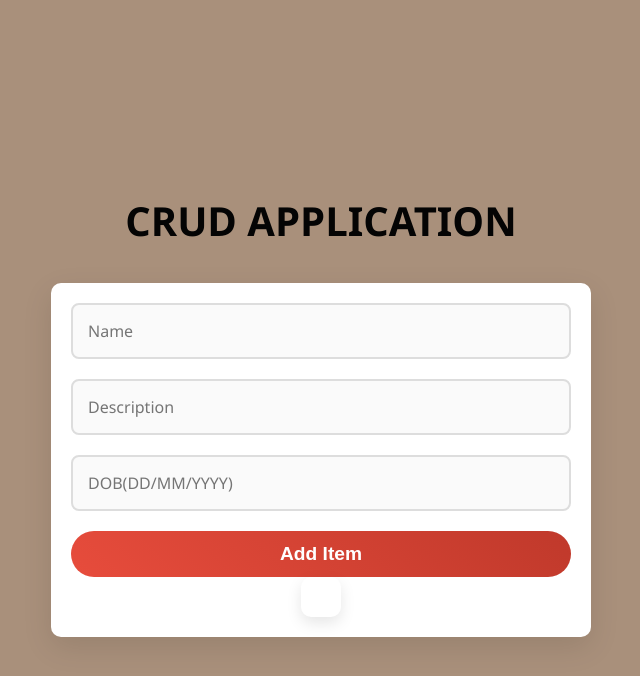
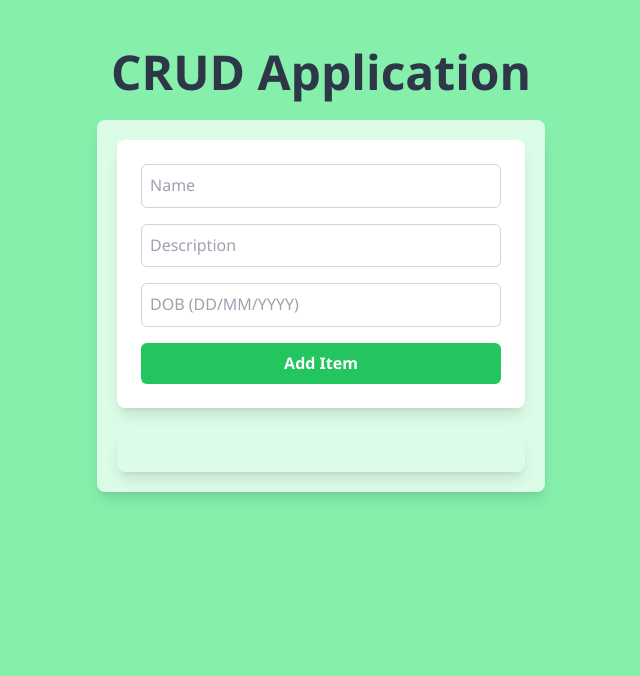
Before and after one commit to yatharth-innostax/CRUD-Application, a React (Create React App) app: page / in a window 1280 px wide. Shown: the top 676 px of the page, without its empty margins (319-959 px from the left). Built offline with nearby package versions, Linux system fonts and the light colour scheme.

Commit message:
Integrated Tailwindcss by replacing regular Css

```diff
--- a/postcss.config.js
+++ b/postcss.config.js
@@ -1,6 +1,6 @@
 module.exports = {
-    plugins: [
-      require('tailwindcss'),
-      require('autoprefixer'),
-    ],
-  }
+    plugins: {
+      tailwindcss: {},
+      autoprefixer: {},
+    },
+  };
--- a/src/App.css
+++ b/src/App.css
@@ -1,28 +1,3 @@
-.App {
-  display: flex;
-  flex-direction: column;
-  align-items: center;
-  justify-content: center;
-  height: 100vh;
-  background-color: #f0f4f8;
-  padding: 0 20px;
-}
+/* src/App.css */
 
-.App-logo {
-  height: 200px;
-  animation: App-logo-spin infinite 20s linear;
-}
-
-.App-header {
-  font-size: 1.5rem;
-  margin: 20px;
-}
-
-@keyframes App-logo-spin {
-  from {
-    transform: rotate(0deg);
-  }
-  to {
-    transform: rotate(360deg);
-  }
-}
+/* This file can be kept empty now, as we will use tailwind classes for styling. You can add custom styles here later if needed. */
--- a/src/App.js
+++ b/src/App.js
@@ -7,41 +7,32 @@ const App = () => {
   const [items, setItems] = useState([]);
   const [editingItem, setEditingItem] = useState(null);
 
-  const addItem = (item) =>{
-    setItems([...items, { ...item, id:Date.now() }]);
+  const addItem = (item) => {
+    setItems([...items, { ...item, id: Date.now() }]);
   };
 
   const updateItem = (updatedItem) => {
-    setItems(items.map(item=> item.id === updatedItem.id ? updatedItem : item));
+    setItems(items.map(item => item.id === updatedItem.id ? updatedItem : item));
     setEditingItem(null);
   };
 
-  const deleteItem = (id) =>{
-    setItems(items.filter(item => item.id !==id));
+  const deleteItem = (id) => {
+    setItems(items.filter(item => item.id !== id));
   };
 
   const editItem = (item) => {
     setEditingItem(item);
   };
 
-  return(
-    <div className='min-h-screen bg-gray-100 p-6'>
-      <h1 className="text-3xl font-bold text-center text-blue-600 my-6">CRUD Application</h1>
-      <div class="Formdiv">
-      <ItemForm
-        addItem={addItem}
-        updateItem={updateItem}
-        editingItem={editingItem}
-      />
-
-      <ItemList
-       items={items}
-       deleteItem={deleteItem}
-       editItem={editItem}
-      />
+  return (
+    <div className="min-h-screen bg-green-300 p-6 mx-auto">
+      <h1 className="text-5xl font-semibold text-center text-black-600 my-6">CRUD Application</h1>
+      <div className=" max-w-md mx-auto bg-green-100 shadow-lg rounded-lg p-5 ">
+        <ItemForm addItem={addItem} updateItem={updateItem} editingItem={editingItem} />
+        <ItemList items={items} deleteItem={deleteItem} editItem={editItem} />
       </div>
     </div>
-  )
+  );
 };
 
 export default App;
--- a/src/ItemList.js
+++ b/src/ItemList.js
@@ -2,9 +2,9 @@ import React from 'react';
 
 const ItemList = ({ items, deleteItem, editItem }) => {
   return (
-    <ul className="max-w-md mx-auto bg-white shadow-lg rounded-lg p-4">
+    <ul className="max-w-md mx-auto bg-green-100 shadow-lg rounded-lg p-5">
       {items.map((item) => (
-        <li key={item.id} className="flex justify-between items-center p-3 border-b last:border-b-0">
+        <li key={item.id} className="flex justify-between items-center p-4 border-b border-gray-300 text-base text-gray-800 transition-all duration-300 hover:bg-gray-50">
           <span className="text-gray-700">
             <strong>{item.name}</strong> - {item.description} - {item.DOB}
           </span>
--- a/src/index.css
+++ b/src/index.css
@@ -1,125 +1,22 @@
+/*@tailwind base;
+@tailwind components;
+@tailwind utilities;*/
+
+/* Import TailwindCSS base styles */
+@tailwind base;
+
+/* Import TailwindCSS component styles */
+@tailwind components;
+
+/* Import TailwindCSS utility styles */
+@tailwind utilities;
+
 body {
-  margin: 0;
   font-family: 'Segoe UI', 'Roboto', 'Helvetica Neue', sans-serif;
-  background-color: #a9907b;
+  background-color: #9bdea7;
   color: #2d3748;
   line-height: 1.6;
   padding: 0;
   -webkit-font-smoothing: antialiased;
   -moz-osx-font-smoothing: grayscale;
-  display: flex;
-  justify-content: center;
-  align-items: center;
-  min-height: 100vh;
-  /*#f1f5f8*/
 }
-
-h1 {
-  font-size: 2.5rem;
-  font-weight: 600;
-  color: #040404;
-  text-align: center;
-  margin-bottom: 30px;
-  text-transform: uppercase;
-}
-
-ul {
-  padding: 20px;
-  margin: 0;
-  list-style: none;
-  max-width: 600px;
-  background-color: #ffffff;
-  border-radius: 10px;
-  box-shadow: 0 6px 15px rgba(0, 0, 0, 0.1);
-  transition: all 0.3s ease-in-out;
-}
-
-ul:hover {
-  box-shadow: 0 12px 25px rgba(0, 0, 0, 0.1);
-}
-
-li {
-  display: flex;
-  justify-content: space-between;
-  padding: 15px;
-  border-bottom: 1px solid #e4e4e4;
-  font-size: 1rem;
-  color: #333;
-  transition: all 0.3s ease;
-}
-
-li:hover {
-  background-color: #f9fafb; /* Light hover effect */
-}
-
-li:last-child {
-  border-bottom: none;
-}
-
-input {
-  width: 100%;
-  padding: 15px;
-  margin-bottom: 20px;
-  border: 2px solid #ddd;
-  border-radius: 8px;
-  font-size: 1rem;
-  transition: all 0.3s ease;
-  box-sizing: border-box; /* Makes sure padding doesn't affect width */
-  font-family: 'Segoe UI', 'Roboto', sans-serif;
-  background-color: #fafafa;
-}
-
-input:focus {
-  border-color: #4A90E2;
-  box-shadow: 0 0 8px rgba(74, 144, 226, 0.4);
-  outline: none;
-  background-color: #fff; /* Subtle background change on focus */
-}
-
-.Formdiv {
-  display: flex;
-  flex-direction: column;
-  align-items: center;
-  justify-content: center;
-  padding: 20px;
-  max-width: 500px;
-  width: 100%;
-  background-color: #ffffff;
-  border-radius: 10px;
-  box-shadow: 0 10px 30px rgba(0, 0, 0, 0.1);
-}
-
-button {
-  padding: 12px 24px;
-  border-radius: 50px; /* Rounded button */
-  border: none;
-  font-size: 1.2rem;
-  font-weight: 600;
-  cursor: pointer;
-  transition: all 0.3s ease-in-out;
-  width: 100%;
-  background-image: linear-gradient(45deg, #4A90E2, #1E90FF); /* Gradient button */
-  color: white;
-}
-
-button:hover {
-  background-image: linear-gradient(45deg, #1E90FF, #4A90E2); /* Reverse gradient on hover */
-  transform: translateY(-2px); /* Slight hover lift effect */
-}
-
-button:active {
-  transform: translateY(2px); /* Slight press effect */
-}
-
-button:focus {
-  outline: none;
-}
-
-/* Button secondary style (Red Button) */
-button:last-of-type {
-  background-image: linear-gradient(45deg, #e74c3c, #c0392b);
-}
-
-button:last-of-type:hover {
-  background-image: linear-gradient(45deg, #c0392b, #e74c3c);
-}
--- a/tailwind.config.js
+++ b/tailwind.config.js
@@ -1,6 +1,7 @@
+/** @type {import('tailwindcss').Config} */
 module.exports = {
   content: [
-      './src/**/*.{html,js}', // Update this based on your file paths
+    "./src/**/*.{js,jsx,ts,tsx}",
   ],
   theme: {
     extend: {},
```
Also changed, not shown: package.json (+3 -4 lines), src/ItemForm.js (+14 -11 lines), 2 other files (tests, documents, lock files or other folders). Lines whose indentation alone changed are shown as unchanged.
